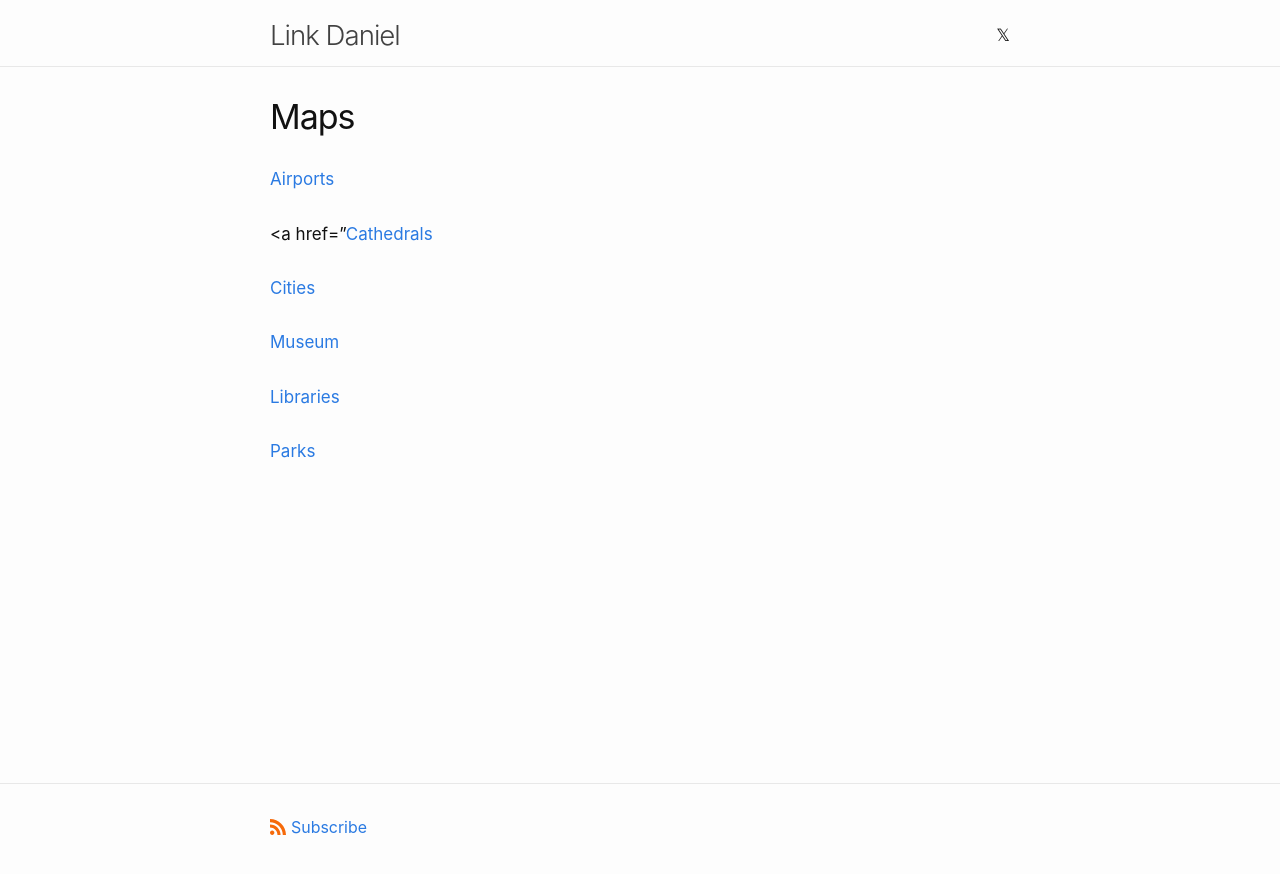
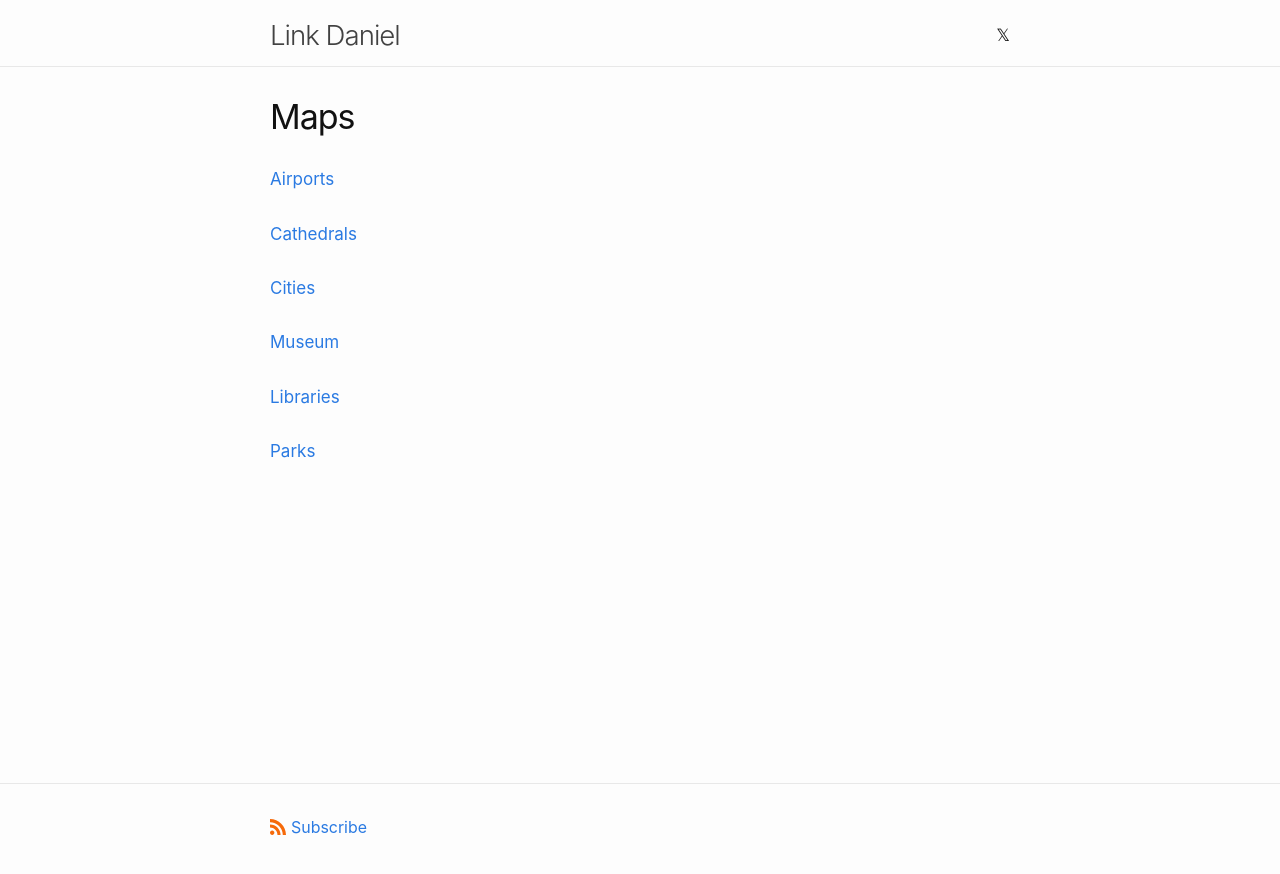
Before and after one commit to link-daniel/link.github.io, a Jekyll site: the page built from maps.md, in a window 1280 px wide. Shown: the top 874 px of the page. Built offline with Jekyll 4.4.1, drawn with Linux system fonts in a browser that asks for light colours.

Commit message:
Update maps.md

```diff
--- a/maps.md
+++ b/maps.md
@@ -7,7 +7,7 @@ permalink: /maps/
 <a href="https://maps.app.goo.gl/rpbCdxqPyiw1w3L68">Airports</a>
 <br>
 <br>
-<a href="<a href="https://maps.app.goo.gl/RPy3fAE53ir1ujUp6">Cathedrals</a>
+<a href="https://maps.app.goo.gl/RPy3fAE53ir1ujUp6">Cathedrals</a>
 <br>
 <br>
 <a href="https://maps.app.goo.gl/1SwPxi4Pft6vchkK7">Cities</a>
```
